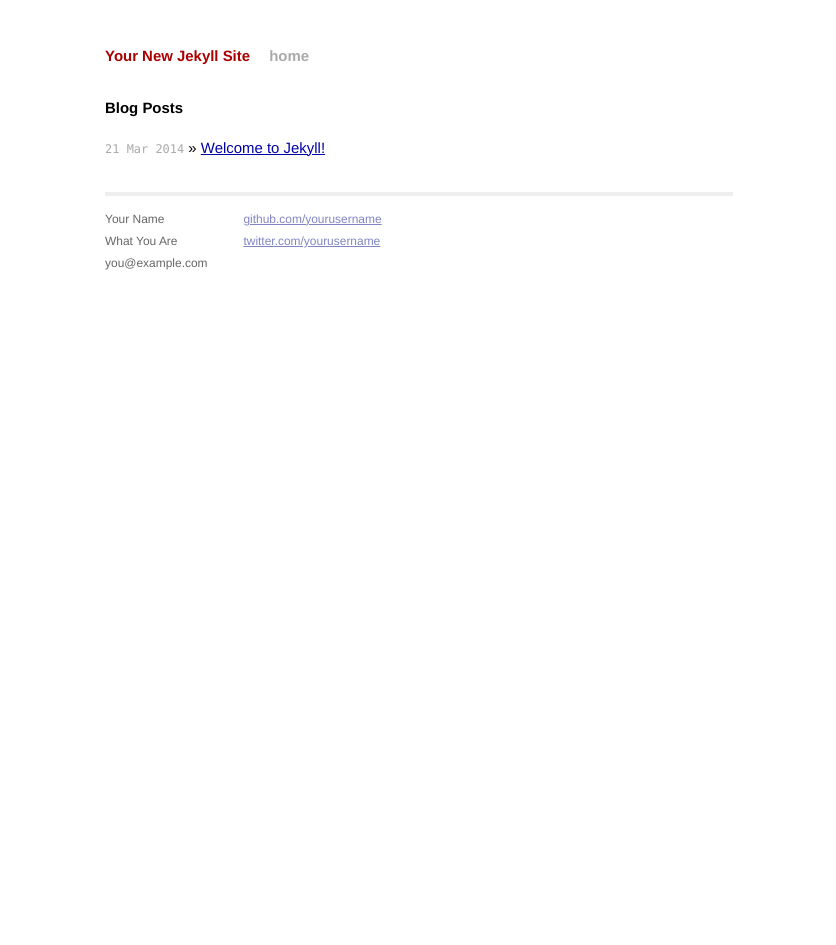
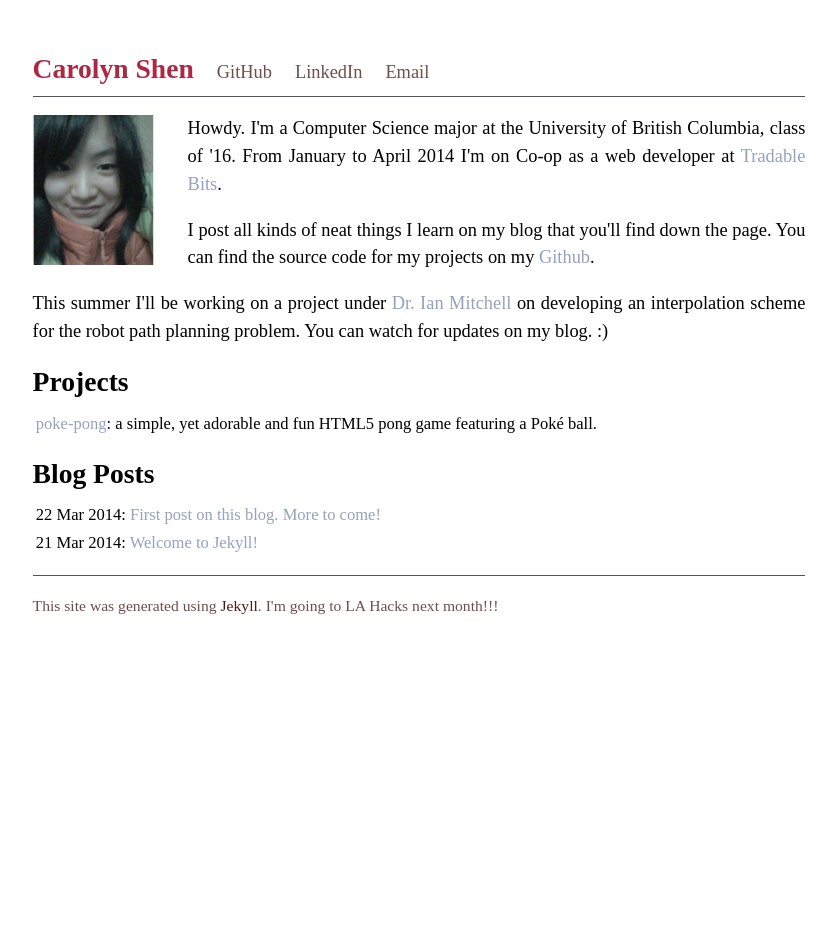
Before and after one commit to carshen/carshen.github.io, a Jekyll site: the page built from index.html, in a window 1280 px wide. Shown: the whole page, without its empty margins (221-1057 px from the left). Built offline with Jekyll 4.4.1, drawn with Linux system fonts in a browser that asks for light colours; Markdown is read by kramdown in place of the engine named in the settings; after the commit the page ends 900 px from its top, so only the background shows below that.

Commit message:
blog set up with 1 post

```diff
--- a/_config.yml
+++ b/_config.yml
@@ -1,3 +1,3 @@
-name: Your New Jekyll Site
+name: Carolyn Shen
 markdown: redcarpet
 pygments: true
--- a/_layouts/default.html
+++ b/_layouts/default.html
@@ -10,33 +10,23 @@
         <link rel="stylesheet" href="/css/syntax.css">
 
         <!-- Custom CSS -->
-        <link rel="stylesheet" href="/css/main.css">
-
+        <!--link rel="stylesheet" href="/css/main.css"-->
+	<link rel="stylesheet" href="/css/home.css">
     </head>
     <body>
 
         <div class="site">
           <div class="header">
-            <h1 class="title"><a href="/">{{ site.name }}</a></h1>
-            <a class="extra" href="/">home</a>
+            <h2 class="title">{{ site.name }}</h2>
+		<a class="contact-me" href="https://github.com/carshen">GitHub</a>
+		<a class="contact-me" href="http://www.linkedin.com/pub/carolyn-shen/2b/845/1">LinkedIn</a>
+		<a class="contact-me" href="mailto:shen.carolyn@gmail.com">Email</a>
           </div>
-
+	  <hr>
           {{ content }}
-
+	  <hr>
           <div class="footer">
-            <div class="contact">
-              <p>
-                Your Name<br />
-                What You Are<br />
-                you@example.com
-              </p>
-            </div>
-            <div class="contact">
-              <p>
-                <a href="https://github.com/yourusername">github.com/yourusername</a><br />
-                <a href="https://twitter.com/yourusername">twitter.com/yourusername</a><br />
-              </p>
-            </div>
+	  	<p>This site was generated using <a href="http://jekyllrb.com/">Jekyll</a>. I'm going to LA Hacks next month!!!</p>
           </div>
         </div>
 
--- a/_layouts/post.html
+++ b/_layouts/post.html
@@ -1,8 +1,8 @@
 ---
-layout: default
+layout: post_default
 ---
 <h2>{{ page.title }}</h2>
-<p class="meta">{{ page.date | date_to_string }}</p>
+<p class="meta post-date">{{ page.date | date_to_string }}</p>
 
 <div class="post">
 {{ content }}
--- /dev/null
+++ b/css/home.css
@@ -0,0 +1,132 @@
+body {
+	text-align: center;
+}
+
+ul {
+	text-align: left;
+}
+a {
+	text-decoration:none;
+	color: rgba(44, 67, 127, 0.5);
+}
+a:hover{
+	color: rgba(44, 67, 127, 0.9);
+}
+
+hr {
+	border: 0;
+	height:0;
+	border-top: 1px solid   rgba(64, 67, 73, 0.9);
+}
+/*****************************************************************************/
+/*
+/* Site
+/*
+/*****************************************************************************/
+
+.site {
+  font-size: 115%;
+  text-align: justify;
+  width: 42em;
+  margin: 3em auto 2em;
+  line-height: 1.5em;
+}
+.title {
+	color: rgba(173, 40, 65, 1);
+	display:inline;
+}
+.header h1 {
+	display:inline;
+}
+
+.header a {
+	color: rgba(44, 67, 127, 0.5);
+}
+
+.header a:hover {
+	color: rgba(44, 67, 127, 0.9);
+}
+a.contact-me {
+	margin-left:1em;
+	color: rgba(51,0,0,0.7);
+}
+a.contact-me:hover{
+	color: rgba(155,0,0,0.7);
+}
+#me-intro img{
+	margin-right:1em;
+	margin-left:-0.7em;
+}
+.projects {
+	list-style:none;
+	margin-left:-2em;
+	margin-top:-0.5em;
+}
+.projects li {
+	font-size:0.9em;
+}
+.posts {
+	list-style:none;
+	margin-left:-2em;
+	margin-top:-0.5em;
+}
+.posts li {
+	font-size:0.9em;
+}
+.footer {
+	font-size:0.85em;
+	color: rgba(51,0,0,0.7);
+}
+.footer a {
+	color: rgba(51,0,0,0.9);
+}
+.footer a:hover{
+	color: rgba(155,0,0,0.9);
+}
+/*****************************************************************************/
+/*
+/* Posts
+/*
+/*****************************************************************************/
+
+/* standard */
+.post {
+	margin-bottom:2em;
+}
+.post pre {
+  border: 1px solid #ddd;
+  background-color: #eef;
+  padding: 0 .4em;
+}
+
+.post ul, .post ol {
+  margin-left: 1.35em;
+}
+
+.post code {
+  border: 1px solid #ddd;
+  background-color: #eef;
+  padding: 0 .2em;
+}
+
+.post pre code {
+  border: none;
+}
+/* terminal */
+.post pre.terminal {
+  border: 1px solid #000;
+  background-color: #333;
+  color: #FFF;
+}
+
+.post pre.terminal code {
+  background-color: #333;
+}
+.post-date {
+	color: rgba(51,51,51,0.5);
+	font-size:0.9em;
+	margin-top:-1em;
+}
+.disqus-div{
+	margin-top:2em;
+}
--- a/index.html
+++ b/index.html
@@ -1,13 +1,22 @@
 ---
 layout: default
-title: Your New Jekyll Site
+title: Carolyn Shen
 ---
 
 <div id="home">
-  <h1>Blog Posts</h1>
-  <ul class="posts">
-    {% for post in site.posts %}
-      <li><span>{{ post.date | date_to_string }}</span> &raquo; <a href="{{ post.url }}">{{ post.title }}</a></li>
-    {% endfor %}
-  </ul>
+<div id="me-intro">
+	<p><img style="float:left;" height=150px src="/assets/me.jpg">Howdy. I'm a Computer Science major at the University of British Columbia, class of '16. From January to April 2014 I'm on Co-op as a web developer at <a href="http://tradablebits.com">Tradable Bits</a>.</p>
+	<p>I post all kinds of neat things I learn on my blog that you'll find down the page. You can find the source code for my projects on my <a href="https://github.com/carshen">Github</a>.</p>
+	<p> This summer I'll be working on a project under <a href="http://www.cs.ubc.ca/~mitchell/">Dr. Ian Mitchell</a> on developing an interpolation scheme for the robot path planning problem. You can watch for updates on my blog. :)</p>
 </div>
+	<h2>Projects</h2>
+	<ul class="projects">
+		<li><a href="/pokepong">poke-pong</a>: a simple, yet adorable and fun HTML5 pong game featuring a Poké ball.</li>
+	</ul>
+	<h2>Blog Posts</h2>
+	<ul class="posts">
+		{% for post in site.posts %}
+		<li>{{ post.date | date_to_string }}: <a href="{{ post.url }}">{{ post.title }}</a></li>
+		{% endfor %}
+	</ul>
+</div>
```
Also changed, not shown: _layouts/post_default.html (added, +38 -0 lines), _posts/2014-03-22-first-post.markdown (added, +13 -0 lines), assets/me.jpg (added).
